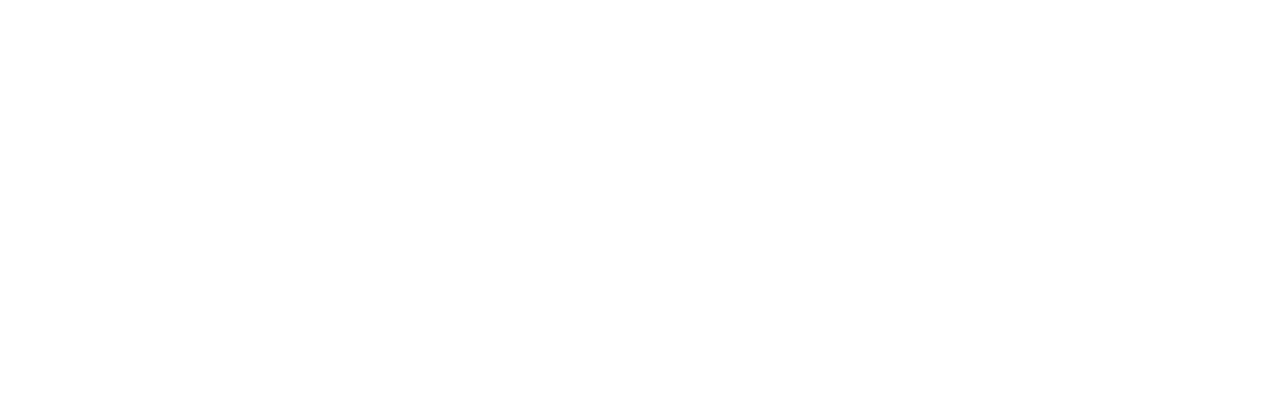
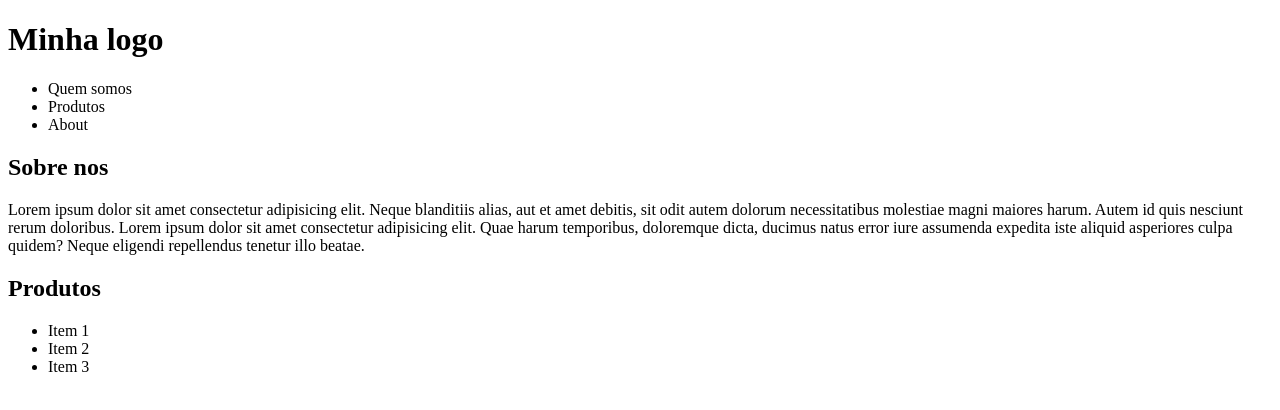
Before and after one commit to AntonioNeto70/Aulas-Rivas, a plain HTML site: page Aula 02/index.html in a window 1280 px wide. Drawn offline with Linux system fonts and the light colour scheme.

Commit message:
id e class

```diff
--- a/Aula 02/index.html
+++ b/Aula 02/index.html
@@ -7,6 +7,34 @@
         <link rel="stylesheet" href="style.css">
     </head>
     <body>
+        <header>
+            <h1>Minha logo</h1>
+            <nav id="nav-list">
+                <ul>
+                    <li>Quem somos</li>
+                    <li>Produtos</li>
+                    <li>About</li>
+                </ul>
+            </nav>
+        </header>
+
+        <main>
+            <section>
+                <h2>Sobre nos</h2>
+                <p>
+                    Lorem ipsum dolor sit amet consectetur adipisicing elit. Neque blanditiis alias, aut et amet debitis, sit odit autem dolorum necessitatibus molestiae magni maiores harum. Autem id quis nesciunt rerum doloribus. Lorem ipsum dolor sit amet consectetur adipisicing elit. Quae harum temporibus, doloremque dicta, ducimus natus error iure assumenda expedita iste aliquid asperiores culpa quidem? Neque eligendi repellendus tenetur illo beatae.
+                </p>
+            </section>
+
+            <section>
+                <h2>Produtos</h2>
+                <ul>
+                    <li>Item 1</li>
+                    <li>Item 2</li>
+                    <li>Item 3</li>
+                </ul>
+            </section>
+        </main>
 
     </body>
 </html>
```
Lines whose indentation alone changed are shown as unchanged.
